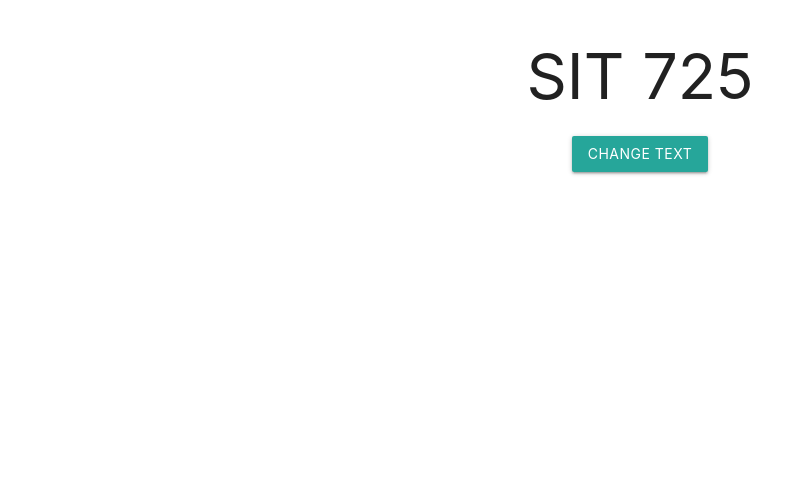
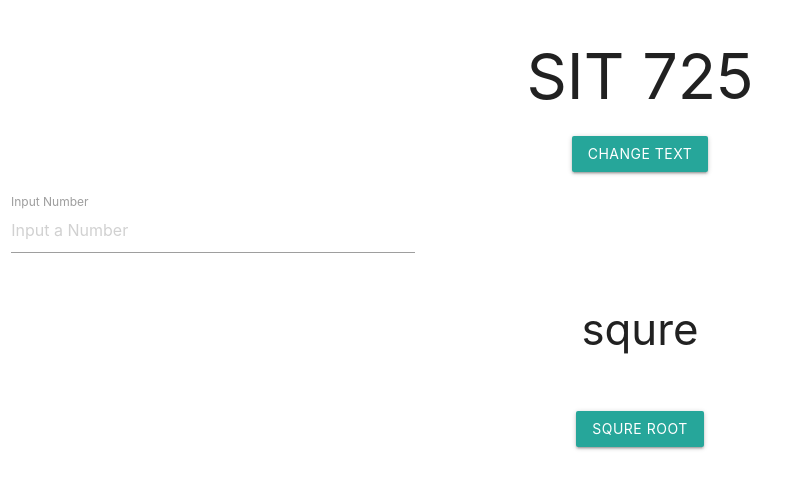
Before and after one commit to abyscaria/sit725-2022-t2-prac1, a plain HTML site: page index.html in a window 1280 px wide. Shown: the whole page, without its empty margins (0-802 px from the left). Drawn offline with nearby package versions, Linux system fonts and the light colour scheme.

Commit message:
updated code as per feedback
- added Readme
- add an additional code to find square root of a number

```diff
--- a/index.html
+++ b/index.html
@@ -29,6 +29,27 @@
             </div>
         </div>
     </div>
+
+    <form>
+    <div class="row">
+        <form class="col s12">
+          <div class="row">
+            <div class="input-field col s4 center-align">
+              <input placeholder="Input a Number" id="Num1" type="text" class="validate">
+              <label for="Num1">Input Number</label>
+            </div>
+        </div>
+        <div class="row">
+            <h3 id="result" class="center-align">squre</h1>
+        </div>
+        </div>
+          </div>
+          <div class="row">
+            <div class="col s12 center-align">
+                <a class="waves-effect waves-light btn" onclick="findTheSquare()">Squre Root</a>
+            </div>
+        </div>
+    </form>
   <!-- Compiled and minified JavaScript -->
   <script src="https://cdnjs.cloudflare.com/ajax/libs/materialize/1.0.0/js/materialize.min.js"></script>
   <script src="js/scripts.js"></script>
--- a/js/scripts.js
+++ b/js/scripts.js
@@ -3,8 +3,19 @@ function changeText(){
     var number = getRandomNumberBetween(0,textsArray.length - 1);
     console.log("Index: ", number)
     document.getElementById("heading").innerHTML = textsArray[number];
+
+}
+
+function findTheSquare(){
+    var inputnum = document.getElementById("Num1").value;
+    var sqnum = findSqure(inputnum)
+    console.log("Square Root :", sqnum);
+    document.getElementById("result").innerHTML = sqnum;
 }
 
 function getRandomNumberBetween(min,max){
     return Math.floor(Math.random()*(max-min+1)+min);
 }
+
+function findSqure(num1){
+    return Math.floor(num1*num1)}
```
